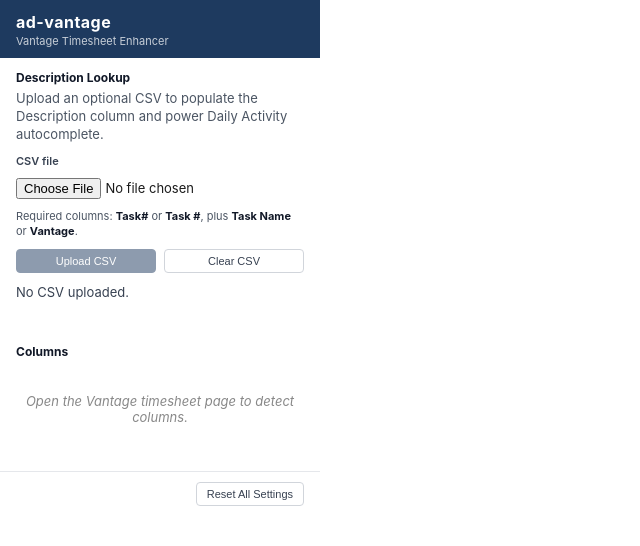
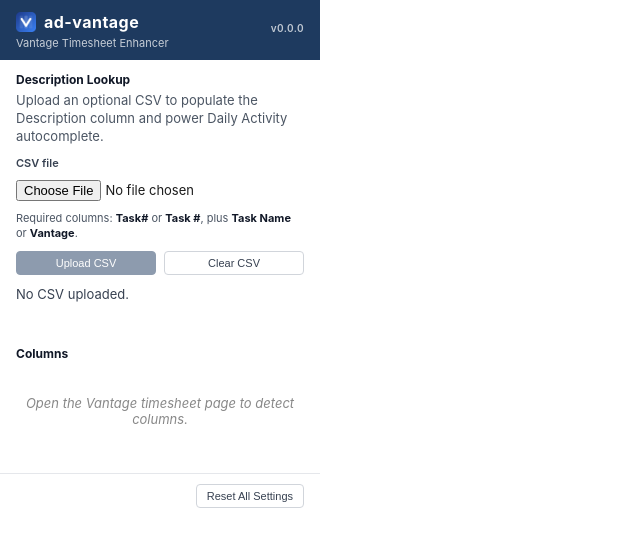
Before and after one commit to stdavis/ad-vantage, a website built with Vite: page src/popup/index.html in a window 1280 px wide. Shown: the whole page, without its empty margins (0-640 px from the left). Built offline with nearby package versions, Linux system fonts and the light colour scheme; some packages are replaced by stand-ins of ours; no server answers.

Commit message:
feat: add version number and icon to popup

```diff
--- a/src/popup/index.html
+++ b/src/popup/index.html
@@ -8,7 +8,13 @@
   </head>
   <body>
     <header>
-      <h1>ad-vantage</h1>
+      <div class="title-row">
+        <div class="brand-block">
+          <img id="header-icon" class="header-icon" alt="ad-vantage icon" />
+          <h1>ad-vantage</h1>
+        </div>
+        <span id="extension-version" class="extension-version" aria-label="Extension version"></span>
+      </div>
       <p class="subtitle">Vantage Timesheet Enhancer</p>
     </header>
 
--- a/src/popup/popup.css
+++ b/src/popup/popup.css
@@ -21,10 +21,38 @@
   padding: 12px 16px 10px;
 }
 
+.title-row {
+  display: flex;
+  align-items: baseline;
+  justify-content: space-between;
+  gap: 8px;
+}
+
+.brand-block {
+  display: flex;
+  align-items: center;
+  gap: 8px;
+  min-width: 0;
+}
+
+.header-icon {
+  width: 20px;
+  height: 20px;
+  flex-shrink: 0;
+}
+
 header h1 {
   font-size: 16px;
   font-weight: 700;
   letter-spacing: 0.03em;
+}
+
+.extension-version {
+  font-size: 10px;
+  font-weight: 600;
+  letter-spacing: 0.04em;
+  opacity: 0.72;
+  white-space: nowrap;
 }
 
 .subtitle {
--- a/src/popup/popup.ts
+++ b/src/popup/popup.ts
@@ -26,7 +26,26 @@
 let columns: ColumnInfo[] = [];
 let lookupData: LookupDataRecord | null = null;
 
+function renderHeaderIcon() {
+  const iconElement = document.getElementById("header-icon") as
+    | HTMLImageElement
+    | null;
+  if (!iconElement) return;
+
+  iconElement.src = chrome.runtime.getURL("icons/icon48.png");
+}
+
+function renderExtensionVersion() {
+  const versionElement = document.getElementById("extension-version");
+  if (!versionElement) return;
+
+  versionElement.textContent = `v${chrome.runtime.getManifest().version}`;
+}
+
 async function init() {
+  renderHeaderIcon();
+  renderExtensionVersion();
+
   const [nextPrefs, nextColumns, nextLookupData] = await Promise.all([
     getColumnPrefs(),
     detectColumnsFromActiveTab(),
```
